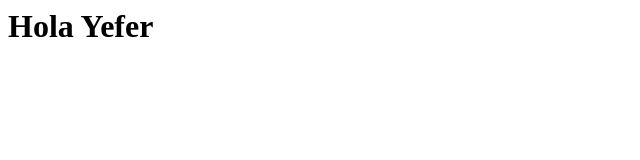
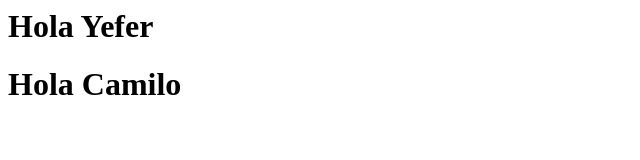
Before and after one commit to camilojd77/Borrar, a plain HTML site: page Index.html in a window 1280 px wide. Shown: the whole page, without its empty margins (0-640 px from the left). Drawn offline with Linux system fonts and the light colour scheme.

Commit message:
cambios en index

```diff
--- a/Index.html
+++ b/Index.html
@@ -1 +1,2 @@
 <h1>Hola Yefer</h1>
+<h1>Hola Camilo</h1>
```
